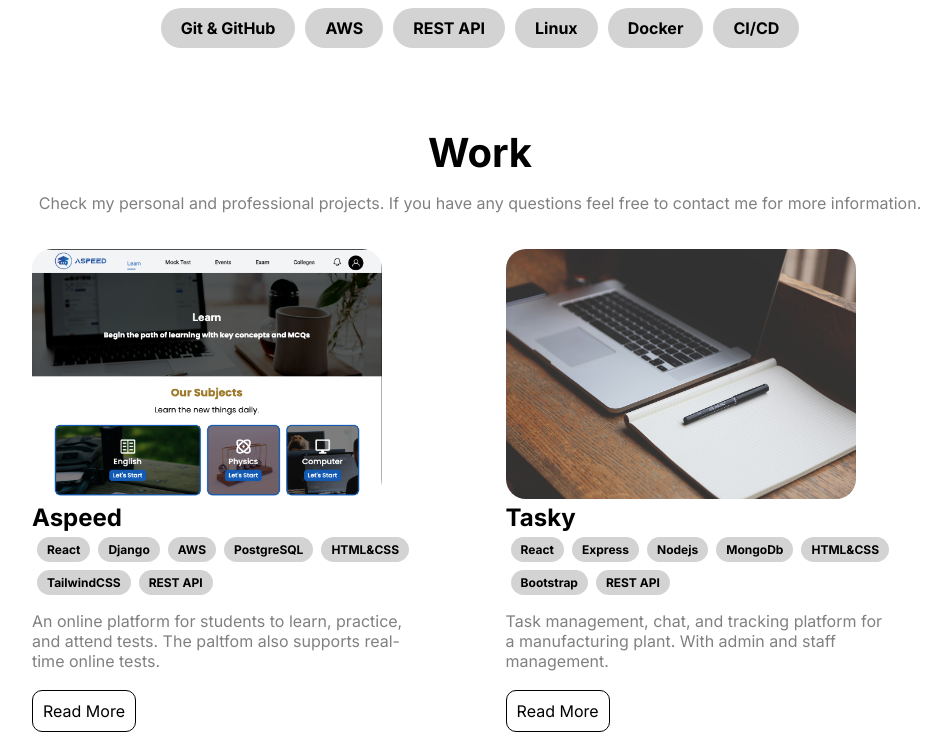
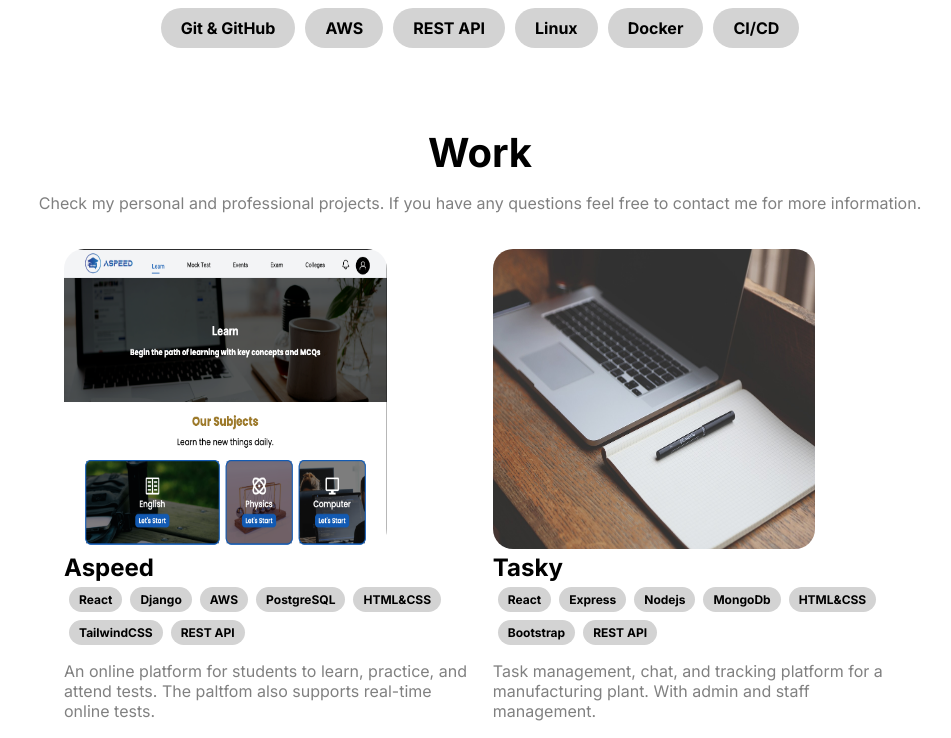
Before and after one commit to safalnpane/portfolio, a Next.js app: page / in a window 1280 px wide. Shown: the part 823-1561 px from the top of the page, without its empty margins (160-1111 px from the left). Built offline with nearby package versions, Linux system fonts and the light colour scheme; grey boxes are pictures that could not be loaded.

Commit message:
feat(work): add more media quries

```diff
--- a/src/app/Work.jsx
+++ b/src/app/Work.jsx
@@ -62,7 +62,7 @@ export default function Work() {
   ];
 
   return (
-    <section className="section">
+    <section style={{ width: "90%", margin: "0 auto" }}>
       <h1 className="sectionTitle">Work</h1>
       <p className="sectionSubtitle">
         Check my personal and professional projects. If you have any questions
--- a/src/app/work.module.css
+++ b/src/app/work.module.css
@@ -3,12 +3,15 @@
 .worklist {
   display: flex;
   flex-wrap: wrap;
-  gap: 10%;
+  gap: 2vw;
+  justify-content: center;
+  align-items: center;
 }
 
-@media only screen and (max-width: 768px) {
+@media only screen and (max-width: 800px) {
   .worklist {
     display: flex;
+    justify-content: center;
     flex-direction: column;
     gap: 4vh;
     text-align: center;
--- a/src/components/Card.jsx
+++ b/src/components/Card.jsx
@@ -10,8 +10,8 @@ export default function Card({ project }) {
       <Image
         src={project.imageUrl}
         alt="Project image"
-        height="250"
-        width="350"
+        height="300"
+        width="300"
         className={styles.image}
       />
       <h1 className={styles.cardTitle}>{project.name}</h1>
--- a/src/components/card.module.css
+++ b/src/components/card.module.css
@@ -1,7 +1,7 @@
 /* card.module.css */
 
 .card {
-  width: 30vw;
+  width: 40%;
   margin-top: 20px;
 }
 
@@ -34,11 +34,32 @@
   margin-bottom: 30px;
 }
 
-@media only screen and (max-width: 768px) {
+@media only screen and (max-width: 800px) {
   .card {
     width: 100%;
   }
   .techUsed {
     justify-content: center;
   }
+  .image {
+    width: 80%;
+  }
 }
+
+@media only screen and (min-width: 1000px) {
+  .card {
+    width: 35%;
+  }
+}
+
+@media only screen and (min-width: 1280px) {
+  .image {
+    width: 80%;
+  }
+}
+
+@media only screen and (min-width: 1900px) {
+  .card {
+    width: 25%;
+  }
+}
```
